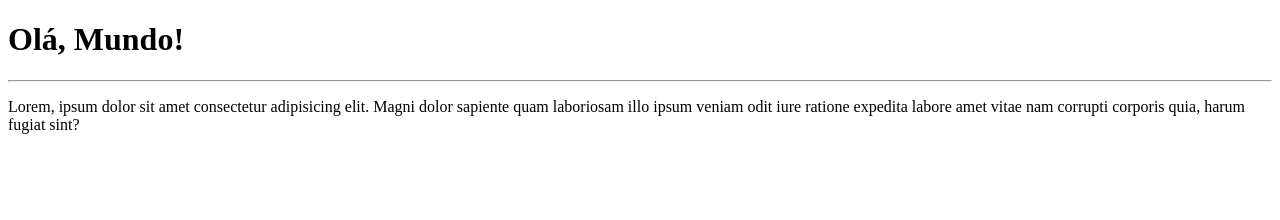
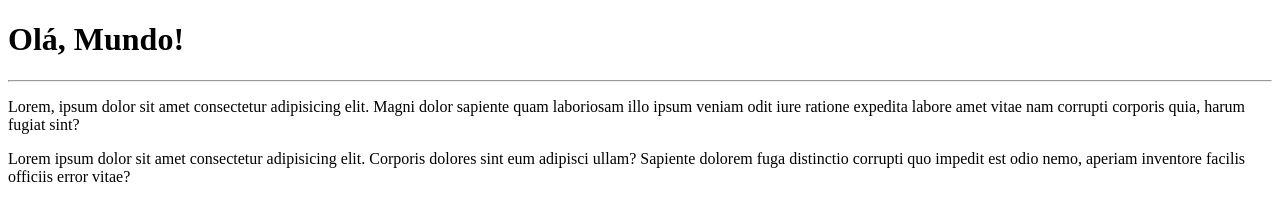
Before and after one commit to BrunoAndrade00/Ola-Mundo, a plain HTML site: page OLA-MUNDO/index.html in a window 1280 px wide. Drawn offline with Linux system fonts and the light colour scheme.

Commit message:
adicionei um parágrafo

```diff
--- a/OLA-MUNDO/index.html
+++ b/OLA-MUNDO/index.html
@@ -12,5 +12,8 @@
     <p>Lorem, ipsum dolor sit amet consectetur adipisicing elit. Magni dolor
     sapiente quam laboriosam illo ipsum veniam odit iure ratione expedita labore
     amet vitae nam corrupti corporis quia, harum fugiat sint?</p>
+    <p>Lorem ipsum dolor sit amet consectetur adipisicing elit. Corporis dolores
+    sint eum adipisci ullam? Sapiente dolorem fuga distinctio corrupti quo impedit est
+    odio nemo, aperiam inventore facilis officiis error vitae?</p>
 </body>
 </html>
```
